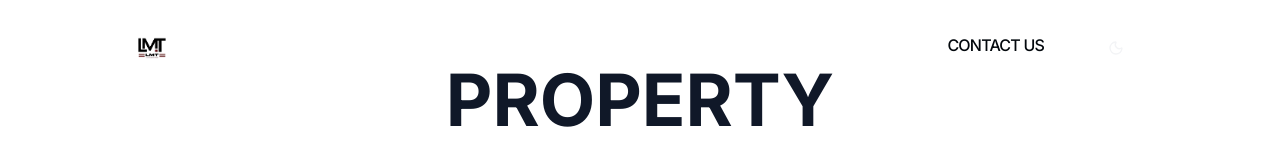
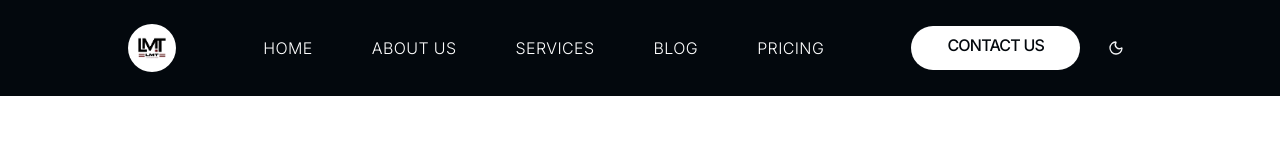
Before and after one commit to Ijakinhy/lmt-services-website, a Next.js app: page /project-management in a window 1280 px wide. Shown: the top 143 px of the page. Built offline with nearby package versions, Linux system fonts and the light colour scheme.

Commit message:
fix navigation menu for other pages not Landing page

```diff
--- a/src/components/Navbar.tsx
+++ b/src/components/Navbar.tsx
@@ -7,6 +7,8 @@ import Link from "next/link"
 import { useState } from "react"
 import TextSlideUpDown from "./text-slide-up-down"
 import { ThemeToggle } from "./theme-toggle"
+import { usePathname } from "next/navigation"
+import { div, i } from "framer-motion/client"
 
 const menuLinks = [
     {
@@ -33,7 +35,8 @@ const menuLinks = [
 
 export default function NavBar() {
     const [isMenuOpen, setIsMenuOpen] = useState(false)
-
+    const pathname = usePathname()
+    const isHomePage = pathname === "/"
     const toggleMenu = () => {
         setIsMenuOpen(!isMenuOpen)
     }
@@ -42,9 +45,12 @@ export default function NavBar() {
 
     return (
         <>
+
+            {/*on Home page */}
+
             <div
-                className={`fixed top-0 left-0 w-full h-24 py-6 px-4 md:px-6  lg:px-32 z-50 transition-colors duration-300 ${scrollY !== 0 ? "bg-[#03080d]" : "bg-transparent"
-                    }`}
+                className={` ${isHomePage ? `fixed top-0 left-0 ${scrollY !== 0 ? "bg-[#03080d]" : "bg-transparent"
+                    }` : "sticky top-0 bg-[#03080d] "} w-full h-24 py-6 px-4 md:px-6  lg:px-32 z-50 transition-colors duration-300 `}
             >
                 <div className="container mx-auto flex items-center justify-between ">
                     {/* Logo */}
@@ -71,6 +77,9 @@ export default function NavBar() {
                     </div>
                 </div>
             </div>
+
+
+
 
             {/* Mobile Menu Overlay */}
 
```
Also changed, not shown: src/app/layout.tsx (+3 -4 lines), public/about-image.jpeg (added).
